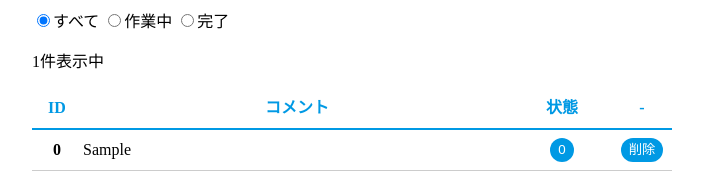
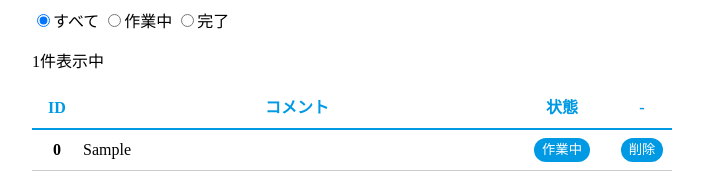
Before and after one commit to takumines/vue-todo, a plain HTML site: page index.html in a window 1280 px wide. Both pictures are taken after typing "Sample" into the empty fields and a click on the button "追加". Shown: the top 188 px of the page, without its empty margins (288-991 px from the left). Drawn offline with nearby package versions, Linux system fonts and the light colour scheme.

Commit message:
状態を文字で管理するように修正

```diff
--- a/index.html
+++ b/index.html
@@ -29,7 +29,7 @@
       <td class="state">
         <!-- 状態変更ボタンのモック -->
         <button v-on:click="doChangeState(item)">
-          {{ item.state }}
+          {{ labels[item.state] }}
         </button>
       </td>
       <td class="button">
--- a/main.js
+++ b/main.js
@@ -34,6 +34,13 @@
             return this.todos.filter(function (el) {
                 return this.current < 0 ? true : this.current === el.state
             }, this)
+        },
+        labels() {
+            return this.options.reduce(function (a, b) {
+                return Object.assign(a, { [b.value]: b.label})
+            }, {})
+            // キーから見つけやすいように、次のように加工したデータを作成
+            // {0: '作業中', 1: '完了', -1: 'すべて'}
         }
     },
     methods: {
```
